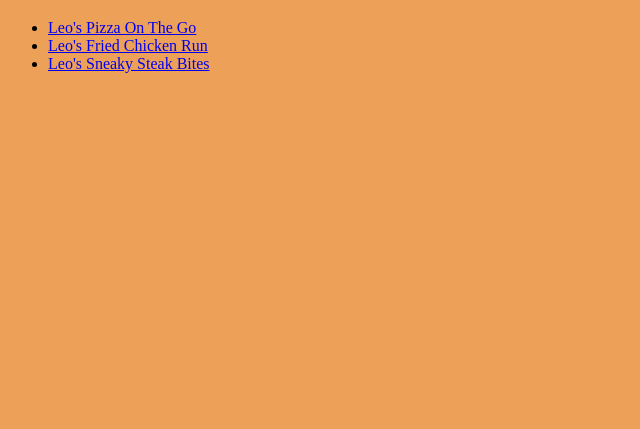
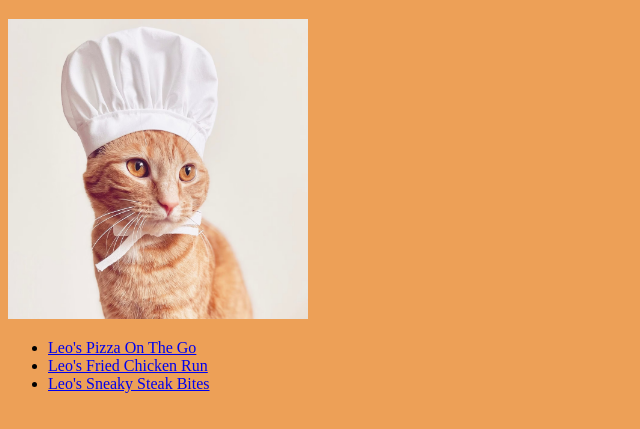
Before and after one commit to ryanstanford92/odin-recipes, a plain HTML site: page index.html in a window 1280 px wide. Shown: the part 61-490 px from the top of the page, without its empty margins (0-640 px from the left). Drawn offline with Linux system fonts and the light colour scheme.

Commit message:
feat: Add cat-chef image to index page

```diff
--- a/index.html
+++ b/index.html
@@ -8,6 +8,7 @@
 
     <body>
         <h1>Leo's Favorite Recipes</h1>
+        <img id="cat-chef" src="./images/cat-chef.webp" alt="orange cat wearing chef hat">
         <ul>
             <li><a href="./recipes/pizza.html">Leo's Pizza On The Go</a></li>
             <li><a href="./recipes/fried-chicken.html">Leo's Fried Chicken Run</a></li>
--- a/styles.css
+++ b/styles.css
@@ -1,3 +1,8 @@
 html {
     background-color: rgb(237, 160, 87);
 }
+
+#cat-chef {
+    width: 300px;
+    height: auto;
+}
```
